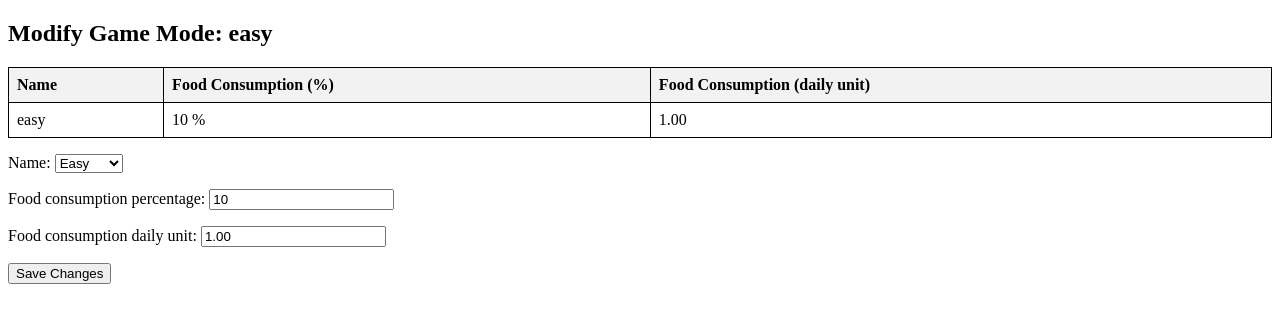
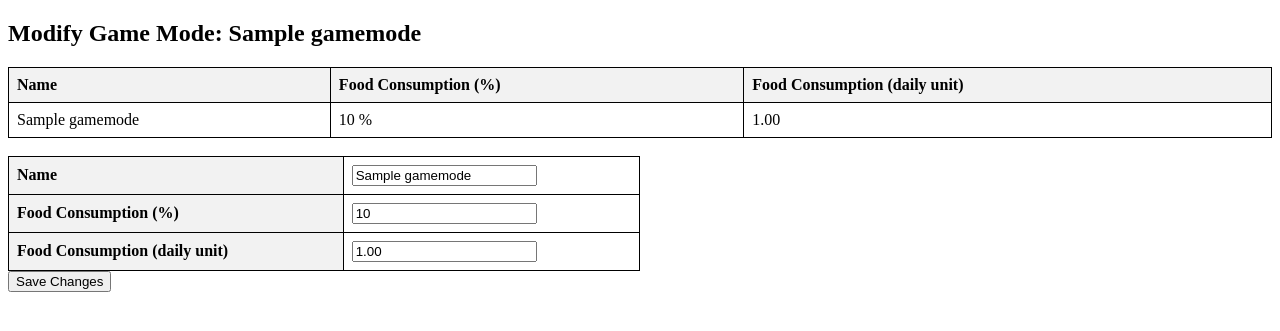
Before and after one commit to FCrescent/DjangoTest_TimberCrops, a Django app: page /modify-game-mode/1/ in a window 1280 px wide. Shown: the top 331 px of the page. Run offline with Django 4.2, Linux system fonts and the light colour scheme; tables that the repository leaves empty hold one stand-in row (values such as "Sample post").

Commit message:
management of same name error for Modifying GameMode

```diff
--- a/timber_crops/crops_optimizer/models.py
+++ b/timber_crops/crops_optimizer/models.py
@@ -3,14 +3,15 @@ from django.db import models
 # Create your models here.
 
 class GameMode(models.Model):
-    DIFFICULTY_CHOICES = (
-        ('easy', 'Easy'),
-        ('normal', 'Normal'),
-        ('hard', 'Hard'),
-        ('custom', 'Custom'),
-    )
+    # DIFFICULTY_CHOICES = (
+    #     ('easy', 'Easy'),
+    #     ('normal', 'Normal'),
+    #     ('hard', 'Hard'),
+    #     ('custom', 'Custom'),
+    # )
 
-    name = models.CharField(max_length=10, choices=DIFFICULTY_CHOICES)
+    # name = models.CharField(max_length=10, choices=DIFFICULTY_CHOICES)
+    name = models.CharField(max_length=100, unique=True)
     food_consumption_percentage = models.PositiveIntegerField()
     food_consumption_daily_unit = models.DecimalField(max_digits=5, decimal_places=2)
 
--- a/timber_crops/crops_optimizer/templates/modify_game_mode.html
+++ b/timber_crops/crops_optimizer/templates/modify_game_mode.html
@@ -20,9 +20,23 @@
         </tr>
     </table>
 
+    <br>
     <form method="post">
         {% csrf_token %}
-        {{ form.as_p }}
+        <table class="styled-table" style="width:50%">
+            <tr>
+                <th>Name</th>
+                <td>{{ form.name.errors }} {{ form.name }}</td>
+            </tr>
+            <tr>
+                <th>Food Consumption (%)</th>
+                <td>{{ form.food_consumption_percentage.errors }} {{ form.food_consumption_percentage }}</td>
+            </tr>
+            <tr>
+                <th>Food Consumption (daily unit)</th>
+                <td>{{ form.food_consumption_daily_unit.errors }} {{ form.food_consumption_daily_unit }}</td>
+            </tr>
+        </table>
         <button type="submit">Save Changes</button>
     </form>
 
--- a/timber_crops/crops_optimizer/views.py
+++ b/timber_crops/crops_optimizer/views.py
@@ -34,11 +34,16 @@ def modify_game_mode(request, game_mode_id):
     if request.method == 'POST':
         form = ModifyGameModeForm(request.POST, instance=game_mode)
         if form.is_valid():
-            form.save()
-            return redirect('settings_hub')
+            new_name = form.cleaned_data['name']
+            if new_name != game_mode.name and GameMode.objects.filter(name=new_name).exists():
+                form.add_error('name', 'A Game Mode with this name already exists.')
+            else:
+                form.save()
+                return redirect('settings_hub')
     else:
         form = ModifyGameModeForm(instance=game_mode)
     return render(request, 'modify_game_mode.html', {'form': form, 'game_mode': game_mode})
+
 
 
 def delete_game_mode(request):
```
